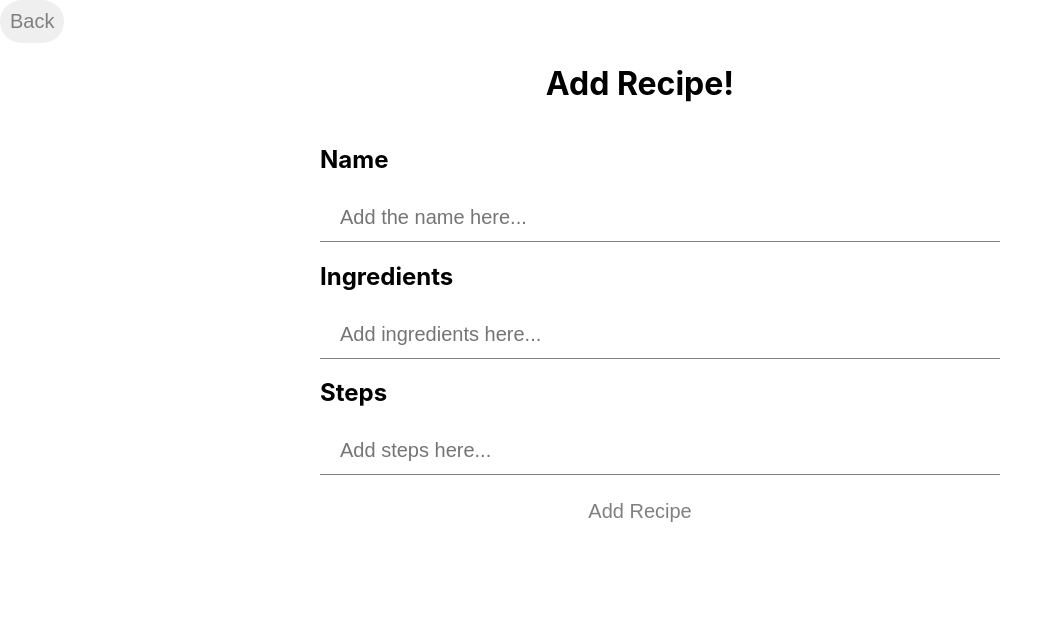
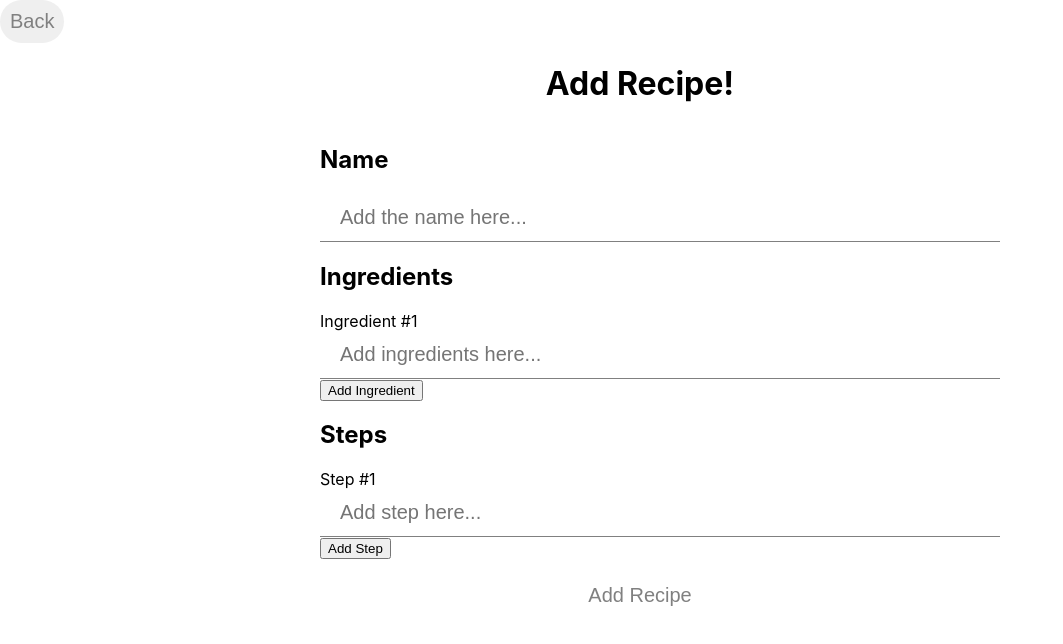
Before and after one commit to jess2187/recipes-app, a React (Create React App) app: page /addRecipe in a window 1280 px wide. Shown: the top 644 px of the page, without its empty margins (0-1063 px from the left). Built offline with nearby package versions, Linux system fonts and the light colour scheme.

Commit message:
Added dynamic forms and list view for ingredients and steps

```diff
--- a/src/AddRecipe.js
+++ b/src/AddRecipe.js
@@ -1,11 +1,11 @@
-import React, {useReducer}  from 'react';
+import React, {useReducer, useState}  from 'react';
 import {BrowserRouter as Router, Route, Link, Switch} from 'react-router-dom';
 
 
 const initialState = {
   name: '',
-  ingredients: '',
-  steps: '',
+  ingredients: [''],
+  steps: [''],
 }
 
 function reducer(state, {field, value}) {
@@ -18,8 +18,35 @@ function reducer(state, {field, value}) {
 function User({addRecipe}) {
   const [state, dispatch] = useReducer(reducer, initialState)
 
+  const blankIngredient = ''
+  const [ingredientState, setIngredientState] = useState([{...blankIngredient}])
+
+  const addIngredient = () => {
+    setIngredientState([...ingredientState, {...blankIngredient}]);
+  }
+
+  const blankStep = ''
+  const [stepState, setStepState] = useState([{...blankStep}])
+
+  const addStep = () => {
+    setStepState([...stepState, {...blankStep}]);
+  }
+
+
   const onChange = (e) => {
     dispatch({field: e.target.name, value: e.target.value})
+  }
+
+  const handleIngredientChange = (e) => {
+    const updatedIngredients = [...ingredientState];
+    updatedIngredients[e.target.dataset.idx][e.target.className] = e.target.value;
+    setIngredientState(updatedIngredients);
+  }
+
+  const handleStepChange = (e) => {
+    const updatedSteps = [...stepState];
+    updatedSteps[e.target.dataset.idx][e.target.className] = e.target.value;
+    setStepState(updatedSteps);
   }
 
   const {name, ingredients, steps} = state
@@ -28,7 +55,7 @@ function User({addRecipe}) {
     e.preventDefault()
     if (!name || !ingredients || !steps) return
     addRecipe(name)
-    localStorage.setItem(name, JSON.stringify({'name': name, 'ingredients': ingredients, 'steps': steps}))
+    localStorage.setItem(name, JSON.stringify({'name': name, 'ingredients': ingredientState, 'steps': stepState}))
   }
 
   return (
@@ -41,24 +68,57 @@ function User({addRecipe}) {
             <h2>Name</h2>
             <input
               name= 'name'
+              type='text'
               value={name}
               placeholder= 'Add the name here...'
               onChange={onChange}
             />
+
             <h2>Ingredients</h2>
-            <input
-              name= 'ingredients'
-              value={ingredients}
-              placeholder= 'Add ingredients here...'
-              onChange={onChange}
-            />
+            {
+              ingredientState.map((val, idx) => {
+                const ingredientId = `ingredient-${idx}`;
+                return (
+                  <div key={`ingredient-${idx}`}>
+                    <label htmlFor={ingredientId}>{`Ingredient #${idx + 1}`}</label>
+                    <input
+                      type="text"
+                      name={ingredientId}
+                      data-idx={idx}
+                      id={ingredientId}
+                      placeholder= 'Add ingredients here...'
+                      className='ingredient'
+                      value={ingredientState[idx].ingredient}
+                      onChange={handleIngredientChange}
+                    />
+                  </div>
+                );
+              })
+            }
+            <input type="button" value="Add Ingredient" onClick={addIngredient}/>
+
             <h2>Steps</h2>
-            <input
-              name= 'steps'
-              value={steps}
-              placeholder= 'Add steps here...'
-              onChange={onChange}
-            />
+            {
+              stepState.map((val, idx) => {
+                const stepId = `step-${idx}`;
+                return (
+                  <div key={`step-${idx}`}>
+                    <label htmlFor={stepId}>{`Step #${idx + 1}`}</label>
+                    <input
+                      type="text"
+                      name={stepId}
+                      data-idx={idx}
+                      id={stepId}
+                      placeholder= 'Add step here...'
+                      className='step'
+                      value={stepState[idx].step}
+                      onChange={handleStepChange}
+                    />
+                  </div>
+                );
+              })
+            }
+            <input type="button" value="Add Step"  onClick={addStep}/>
           </form>
           <button className='AddRecipeSaveButton' onClick={handleSubmit}><Link className='AddRecipeSaveButtonLink' to={"/"}>Add Recipe</Link></button>
         </div>
--- a/src/App.css
+++ b/src/App.css
@@ -130,6 +130,11 @@
   font-size: 20px;
 }
 
+.RecipeContents li {
+  text-align: left;
+  font-size: 20px;
+}
+
 
 /* Add Recipe */
 .AddRecipe {
@@ -146,7 +151,7 @@
   text-align: left;
 }
 
-.AddRecipeForm input {
+.AddRecipeForm input[type='text'] {
   width: 100%;
   border: none;
   outline: none;
--- a/src/ViewRecipe.js
+++ b/src/ViewRecipe.js
@@ -2,9 +2,24 @@ import React from 'react'
 import {BrowserRouter as Router, Route, Link, Switch} from 'react-router-dom'
 import './App.css'
 
+
+// {"name":"a","ingredients":[{"ingredient":"s"},{"ingredient":"d"},{"ingredient":"f"},{"ingredient":"v"}],"steps":"s"}
+// [{"ingredient":"s"},{"ingredient":"d"},{"ingredient":"f"},{"ingredient":"v"}]
+function ListContents ({elements, elementKey}) {
+  let list = elements.map(element => {
+    console.log(element[elementKey])
+    return (
+      <li>{element[elementKey]}</li>
+    )
+  })
+
+  return list
+}
+
 function ViewRecipe ({match}){
   let params = match.params
   let data = JSON.parse(localStorage.getItem(params.recipe))
+
   return (
     <div>
       <button className='BackButton'><Link className='BackButtonLink' to={'/'}>Back</Link></button>
@@ -12,9 +27,13 @@ function ViewRecipe ({match}){
         <h1>{data.name}</h1>
         <div className='RecipeContents'>
           <h2>Ingredients</h2>
-          <p>{data.ingredients}</p>
+          <ul>
+            <ListContents elements={data.ingredients} elementKey={'ingredient'} />
+          </ul>
           <h2>Steps</h2>
-          <p>{data.steps}</p>
+          <ol>
+            <ListContents elements={data.steps} elementKey={'step'} />
+          </ol>
         </div>
       </div>
     </div>
```
